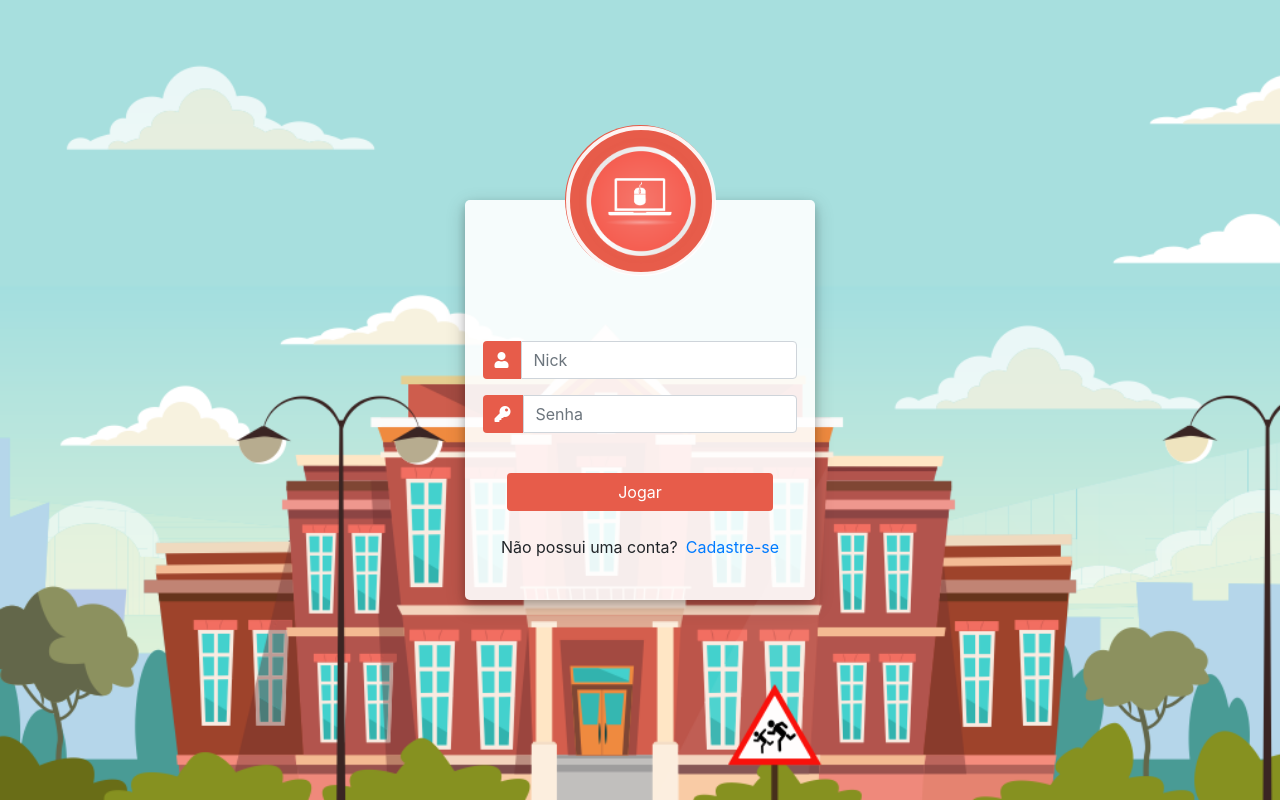
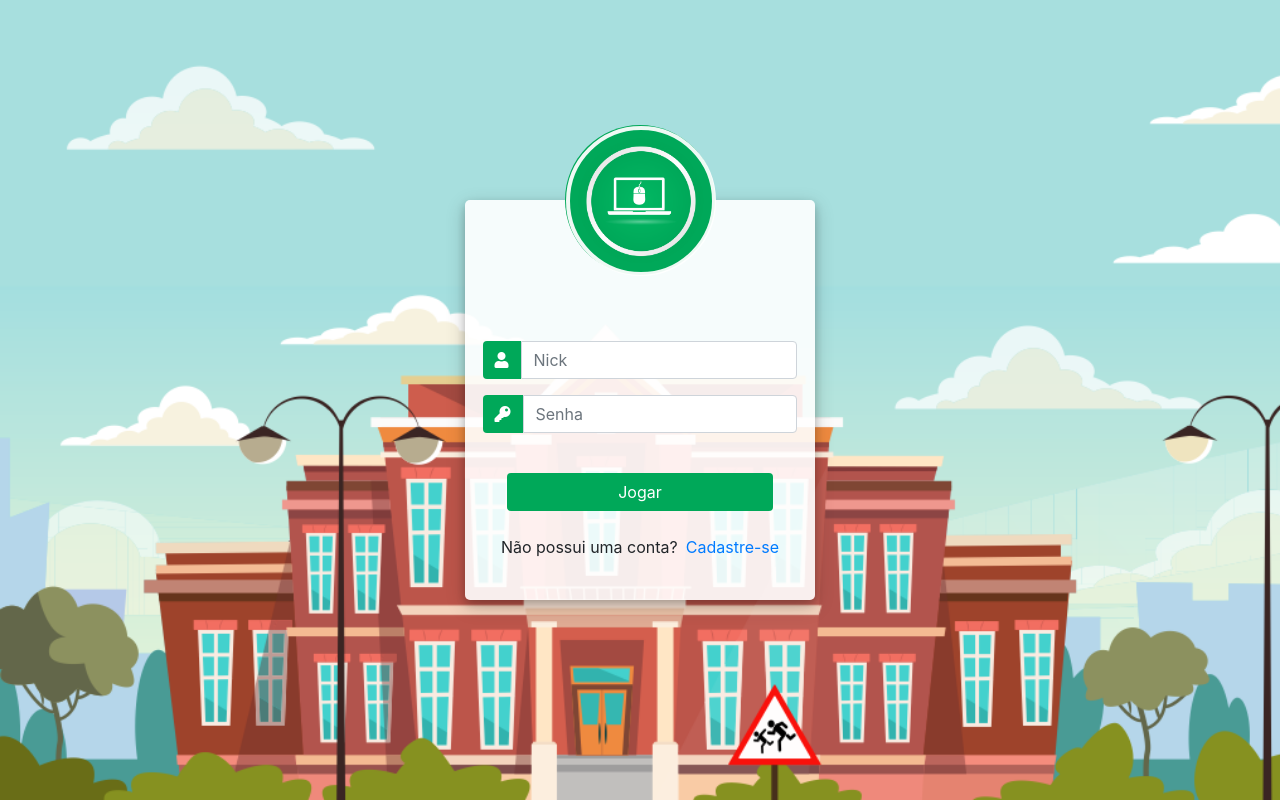
Before and after one commit to samcamposr/ComputerAid, a Django app: page /home/ in a window 1280 px wide. Run offline with Django 3.2, Linux system fonts and the light colour scheme; some libraries are stand-ins or nearby versions.

Commit message:
Arrumando fundo

```diff
--- a/ComputerAid/jogo/static/css/style.css
+++ b/ComputerAid/jogo/static/css/style.css
@@ -48,8 +48,7 @@ footer{
 	color: white
 }
 
-body,
-html {
+#body-home{
 	margin: 0;
 	padding: 0;
 	background-image: url('../img/home2.png');
@@ -57,6 +56,7 @@ html {
 	background-repeat: no-repeat;
 	height: 100%;
 }
+
 .user_card {
 	height: 400px;
 	width: 350px;
@@ -81,7 +81,7 @@ html {
 	width: 150px;
 	top: -75px;
 	border-radius: 50%;
-	background: #e75c4a;
+	background: #00A859;
 	padding: 1px;
 	text-align: center;
 }
@@ -96,7 +96,7 @@ html {
 }
 .login_btn {
 	width: 100%;
-	background: #e75c4a !important;
+	background: #00A859 !important;
 	color: white !important;
 }
 .login_btn:focus {
@@ -107,7 +107,7 @@ html {
 	padding: 0 2rem;
 }
 .input-group-text {
-	background: #e75c4a !important;
+	background: #00A859 !important;
 	color: white !important;
 	border: 0 !important;
 	border-radius: 0.25rem 0 0 0.25rem !important;
@@ -118,5 +118,5 @@ html {
 	outline: 0px !important;
 }
 .custom-checkbox .custom-control-input:checked~.custom-control-label::before {
-	background-color: #c0392b !important;
+	background-color: #00A859 !important;
 }
--- a/ComputerAid/jogo/templates/home.html
+++ b/ComputerAid/jogo/templates/home.html
@@ -1,4 +1,5 @@
 {% load staticfiles %}
+<head>
 	<link rel="stylesheet" href="{% static 'css/style.css' %}">
 	<link rel="stylesheet" href="https://maxcdn.bootstrapcdn.com/bootstrap/4.0.0/css/bootstrap.min.css" integrity="sha384-Gn5384xqQ1aoWXA+058RXPxPg6fy4IWvTNh0E263XmFcJlSAwiGgFAW/dAiS6JXm" crossorigin="anonymous">
 
@@ -6,6 +7,9 @@
 	<script src="//maxcdn.bootstrapcdn.com/bootstrap/4.0.0/js/bootstrap.min.js"></script>
 	<script src="//code.jquery.com/jquery-1.11.1.min.js"></script>
 	<link rel="stylesheet" href="https://use.fontawesome.com/releases/v5.6.1/css/all.css" integrity="sha384-gfdkjb5BdAXd+lj+gudLWI+BXq4IuLW5IT+brZEZsLFm++aCMlF1V92rMkPaX4PP" crossorigin="anonymous">
+
+</head>
+
 <!--
 <header id="header2">
     <div class="box"></div>
@@ -22,7 +26,7 @@
 					</div>
 				</div>
 				<div class="d-flex justify-content-center form_container">
-					<form>
+					<form action="login" method="POST">
 						<div class="input-group mb-3">
 							<div class="input-group-append">
 								<span class="input-group-text"><i class="fas fa-user"></i></span>
--- a/ComputerAid/jogo/urls.py
+++ b/ComputerAid/jogo/urls.py
@@ -5,6 +5,7 @@ app_name = 'jogo'
 
 urlpatterns = [
     path('home/', views.home, name='home'),
+    path('login/', views.login, name='login'),
     path('nome/', views.nome, name='nome'),
     path('ano/', views.ano, name='ano'),
     path('arena/', views.arena, name='arena'),
--- a/ComputerAid/jogo/views.py
+++ b/ComputerAid/jogo/views.py
@@ -3,6 +3,9 @@ from .models import Aluno
 
 def home(request):
     return render(request, 'home.html', {})
+
+def login(request):
+    return render(request, 'principal.html', {})
 
 def nome(request):
     return render(request, 'nome.html', {})
--- a/ComputerAid/requirements.txt
+++ b/ComputerAid/requirements.txt
@@ -1,3 +1,3 @@
-Django==2.1.6
+Django~=2.0.6
 pytz==2018.7
 psycopg2==2.7.7
```
Also changed, not shown: ComputerAid/jogo/static/img/PDSI II.png, 1 other file. Lines whose indentation alone changed are shown as unchanged.
